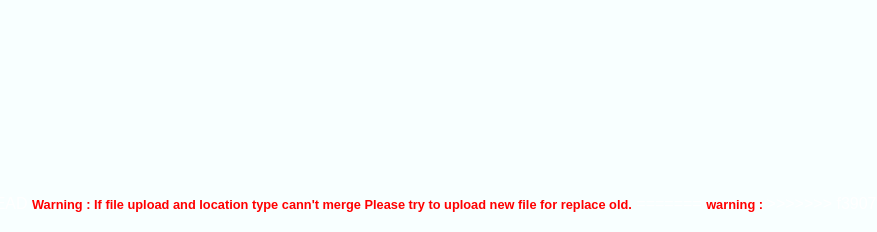
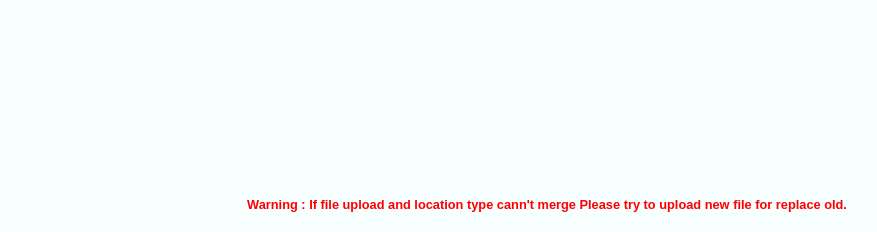
Before and after one commit to drivedemon/JuvenileReport, a PHP site: page /form_upload.php in a window 1280 px wide. Shown: the part 568-800 px from the top of the page, without its empty margins (93-970 px from the left). Run offline with PHP 8.4, Linux system fonts and the light colour scheme; a user stored in the database is signed in; some libraries are stand-ins or nearby versions.

Commit message:
+ Add pintest

```diff
--- a/form_upload.php
+++ b/form_upload.php
@@ -100,11 +100,7 @@
   </div>
   <footer>
   	<div class="footer footer-copyright text-center py-3">
-<<<<<<< HEAD
       <small style="color: red; font-weight: bold;">Warning : If file upload and location type cann't merge Please try to upload new file for replace old.</small>
-=======
-      <small style="color: red; font-weight: bold;">warning : </small>
->>>>>>> f3907f21ddbc9cede01c15999741747a9753adb6
   	</div>
   </footer>
 
```
